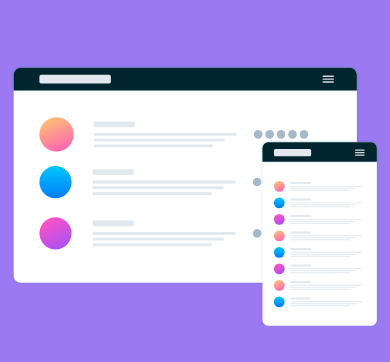
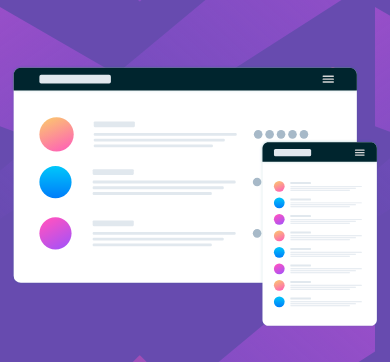
Before and after one commit to Khadijarejjaoui99/huddle-landing-page-with-single-introductory-section, a plain HTML site: page index.html in a window 390 px wide. Shown: the part 95-457 px from the top of the page. Drawn offline with Linux system fonts and the light colour scheme.

Commit message:
first commit

```diff
--- a/style.css
+++ b/style.css
@@ -5,9 +5,11 @@
   box-sizing: border-box;
 }
 body {
-  background-color: #9b79f2;
+  background-color: hsl(257, 40%, 49%);
+  background-image: url(images/bg-desktop.svg);
   font-family: Poppins;
   font-size: 16px;
+  overflow-x: hidden;
 }
 header {
   display: flex;
@@ -69,25 +71,29 @@ main img {
   box-shadow: 0 5px 20px rgb(58, 57, 57);
 }
 .info button:hover {
-  color: rgb(218, 59, 218);
+  color: white;
+  background-color: hsl(300, 69%, 71%);
 }
 @media (max-width: 1350px) {
   .info h1 {
     font-size: 35px;
   }
 }
-@media (max-width: 1200px) {
+@media (max-width: 1080px) {
   main {
     flex-direction: column;
   }
   .info h1 {
     font-size: 45px;
   }
-  header{
-      margin-left: 10px;
+  header {
+    margin-left: 10px;
   }
 }
 @media (max-width: 730px) {
+  body {
+    background-image: url(images/bg-mobile.svg);
+  }
   ul {
     visibility: hidden;
   }
```
